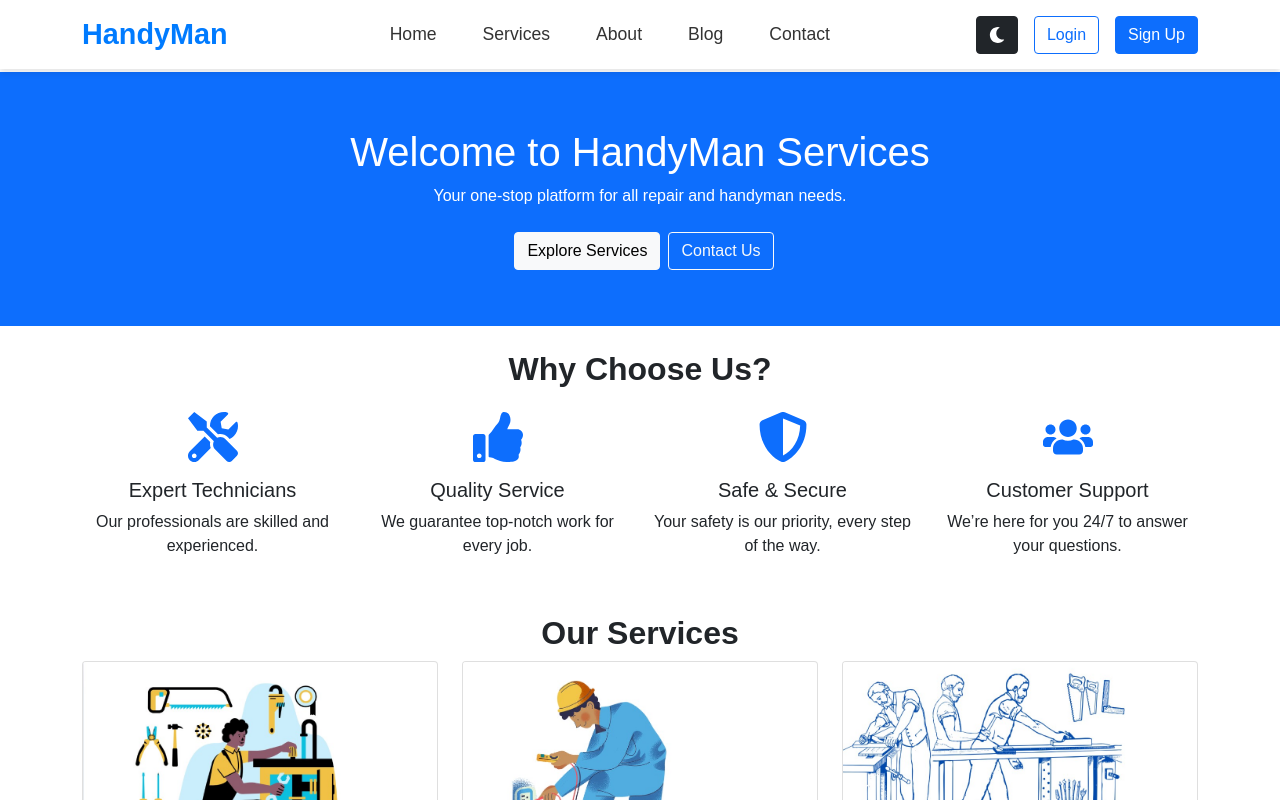
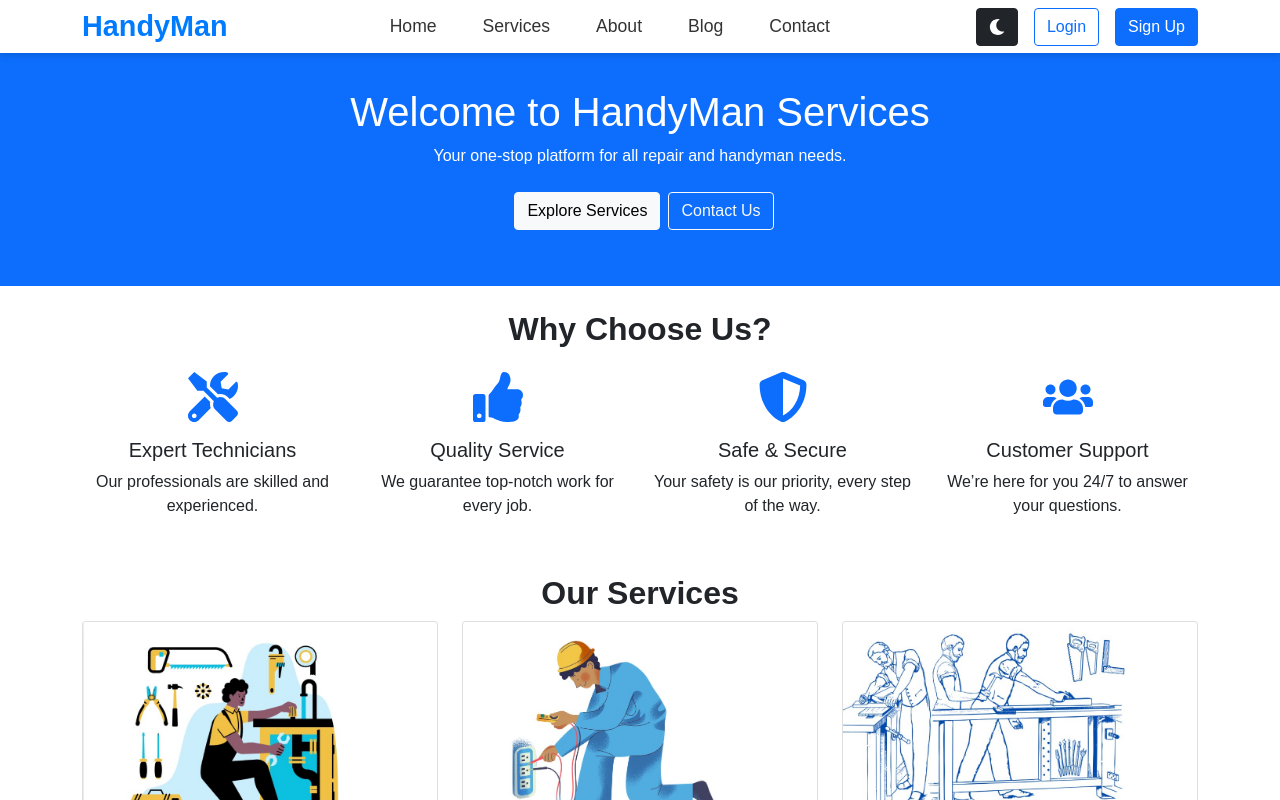
Before and after one commit to nurulazam-dev/mna-handyman-platform, a React (Vite) app: page / in a window 1280 px wide. Shown: the top 800 px of the page. Built offline with nearby package versions, Linux system fonts and the light colour scheme.

Commit message:
hero update-2

```diff
--- a/src/components/Hero.jsx
+++ b/src/components/Hero.jsx
@@ -3,7 +3,7 @@ import { Button } from "react-bootstrap";
 
 const Hero = () => {
   return (
-    <section className="text-center bg-primary text-white p-5 mt-5 mb-4">
+    <section className="text-center bg-primary text-white p-5 mt-2 mb-4">
       <h1 className=" mt-2">Welcome to HandyMan Services</h1>
       <p>Your one-stop platform for all repair and handyman needs.</p>
       <Link to="/services">
--- a/src/components/NavigationBar.jsx
+++ b/src/components/NavigationBar.jsx
@@ -32,6 +32,7 @@ const NavigationBar = () => {
       style={{
         backgroundColor: darkMode ? "#343a40" : "#fff",
         boxShadow: "0 4px 6px rgba(0, 0, 0, 0.1)",
+        padding: "0",
       }}
       fixed="top"
     >
```
